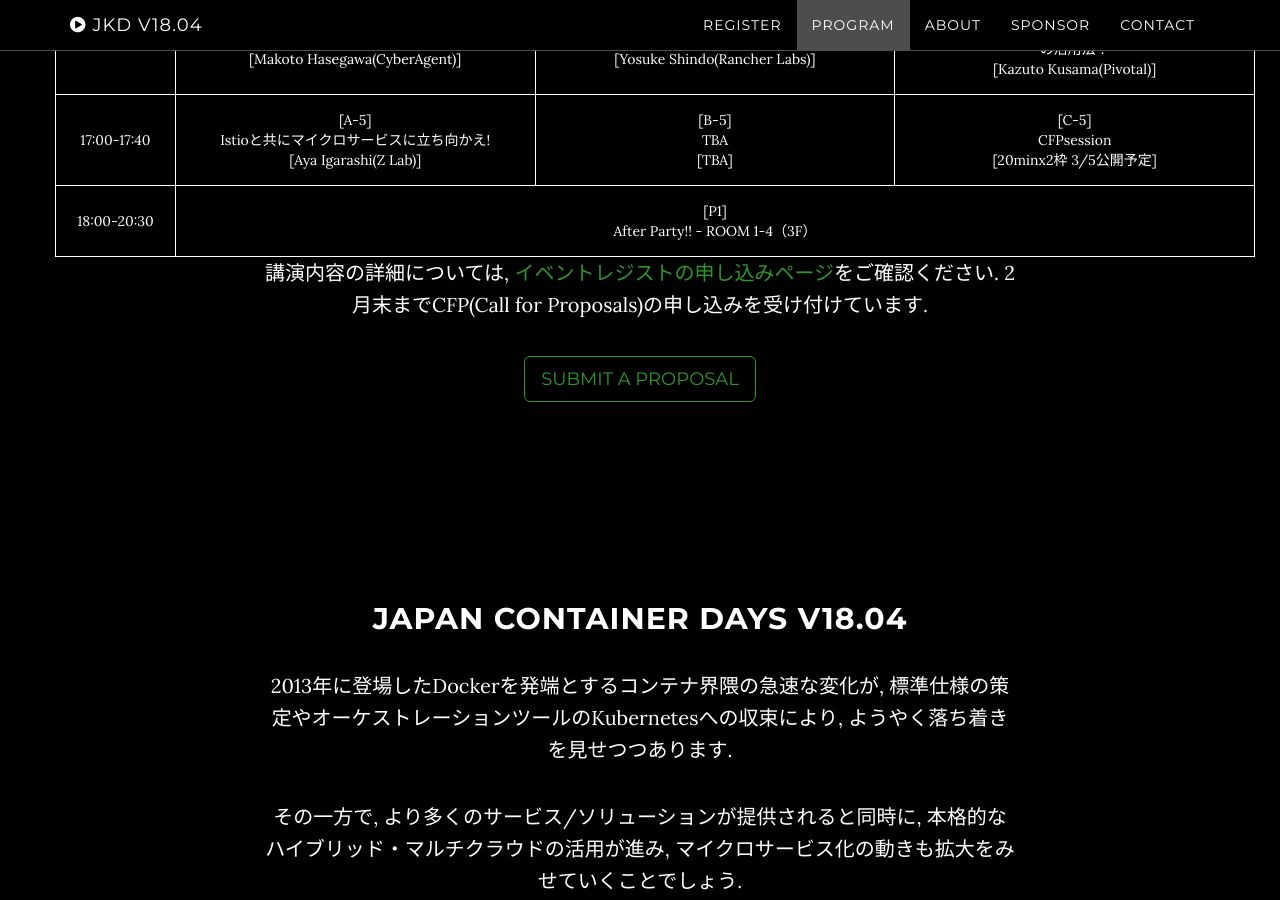
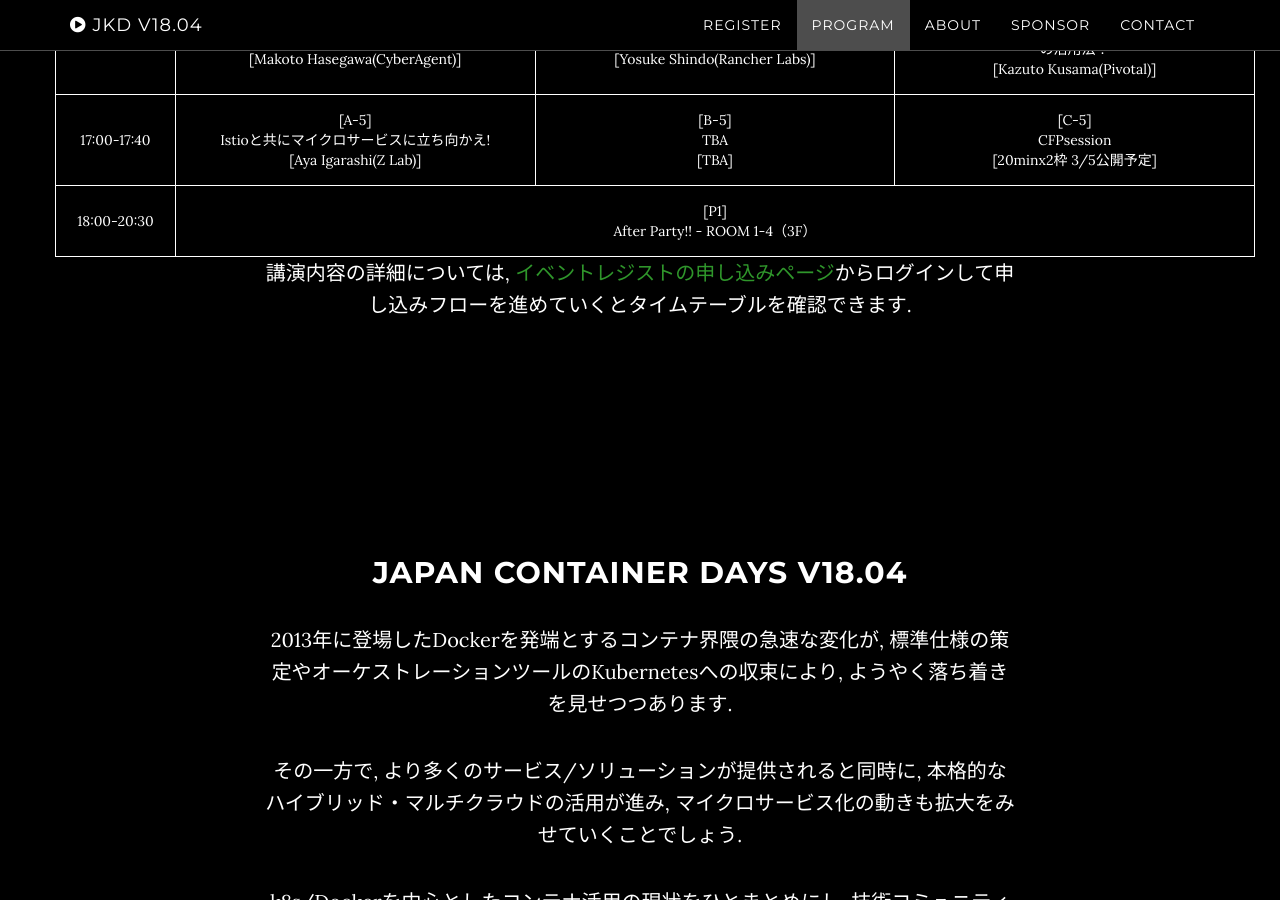
Before and after one commit to containerdays/v18.04, a Jekyll site: the page built from docs/index.html, in a window 1280 px wide and 900 px high, scrolled down 3246 px. Built offline with Jekyll 4.4.1, drawn with Linux system fonts in a browser that asks for light colours.

Commit message:
CFP締め切り

```diff
--- a/docs/_includes/program.html
+++ b/docs/_includes/program.html
@@ -61,8 +61,7 @@
                       </table>
 
                       <div class="col-lg-8 col-lg-offset-2">
-                          <p>講演内容の詳細については, <a href="https://eventregist.com/e/containerdays1804" target="_blank">イベントレジストの申し込みページ</a>をご確認ください. 2月末までCFP(Call for Proposals)の申し込みを受け付けています.</p>
-                          <a href="https://docs.google.com/forms/d/e/1FAIpQLSfbP0_e4rhlFT1V_OFrmCUHXqrlfJK6jZXykBm5pUyz6KN0Yg/viewform" class="btn btn-default btn-lg">Submit a Proposal</a>
+                          <p>講演内容の詳細については, <a href="https://eventregist.com/e/containerdays1804" target="_blank">イベントレジストの申し込みページ</a>からログインして申し込みフローを進めていくとタイムテーブルを確認できます.</p>
             </div>
         </div>
     </section>
```
